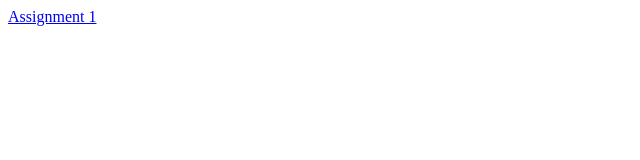
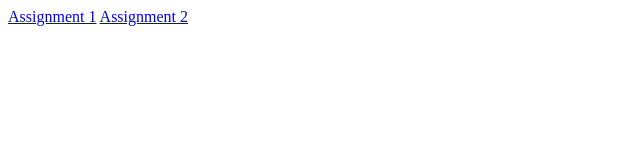
Before and after one commit to mihca/coursera-angular, a plain HTML site: page index.html in a window 1280 px wide. Shown: the whole page, without its empty margins (0-640 px from the left). Drawn offline with Linux system fonts and the light colour scheme.

Commit message:
Assignment 2

```diff
--- a/index.html
+++ b/index.html
@@ -6,5 +6,6 @@
 </head>
 <body>
 <a href="assignment1/index.html">Assignment 1</a>
+<a href="assignment2/index.html">Assignment 2</a>
 </body>
 </html>
```
